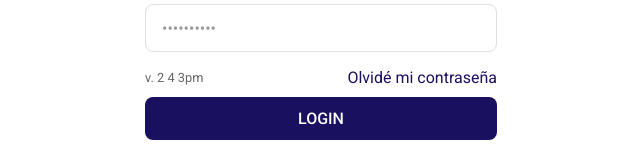
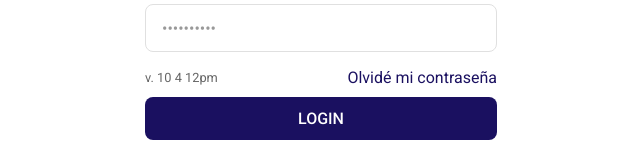
Before and after one commit to alejandrov/capacitapp-prototipo, a React (Vite) app: page /#/login in a window 1280 px wide. Shown: the part 403-563 px from the top of the page, without its empty margins (319-959 px from the left). Built offline with nearby package versions, Linux system fonts and the light colour scheme.

Commit message:
v. 10 4 12pm

```diff
--- a/src/components/auth/LoginForm.jsx
+++ b/src/components/auth/LoginForm.jsx
@@ -57,7 +57,7 @@ const LoginForm = ({ onSubmit, loading = false, error = null }) => {
 
         <div className="login-actions">
           <div className="version-forgot-password-container">
-            <span className="version-text">v. 2 4 3pm</span>
+            <span className="version-text">v. 10 4 12pm</span>
             <a href="/forgot-password" className="forgot-password">
               Olvidé mi contraseña
             </a>
```
